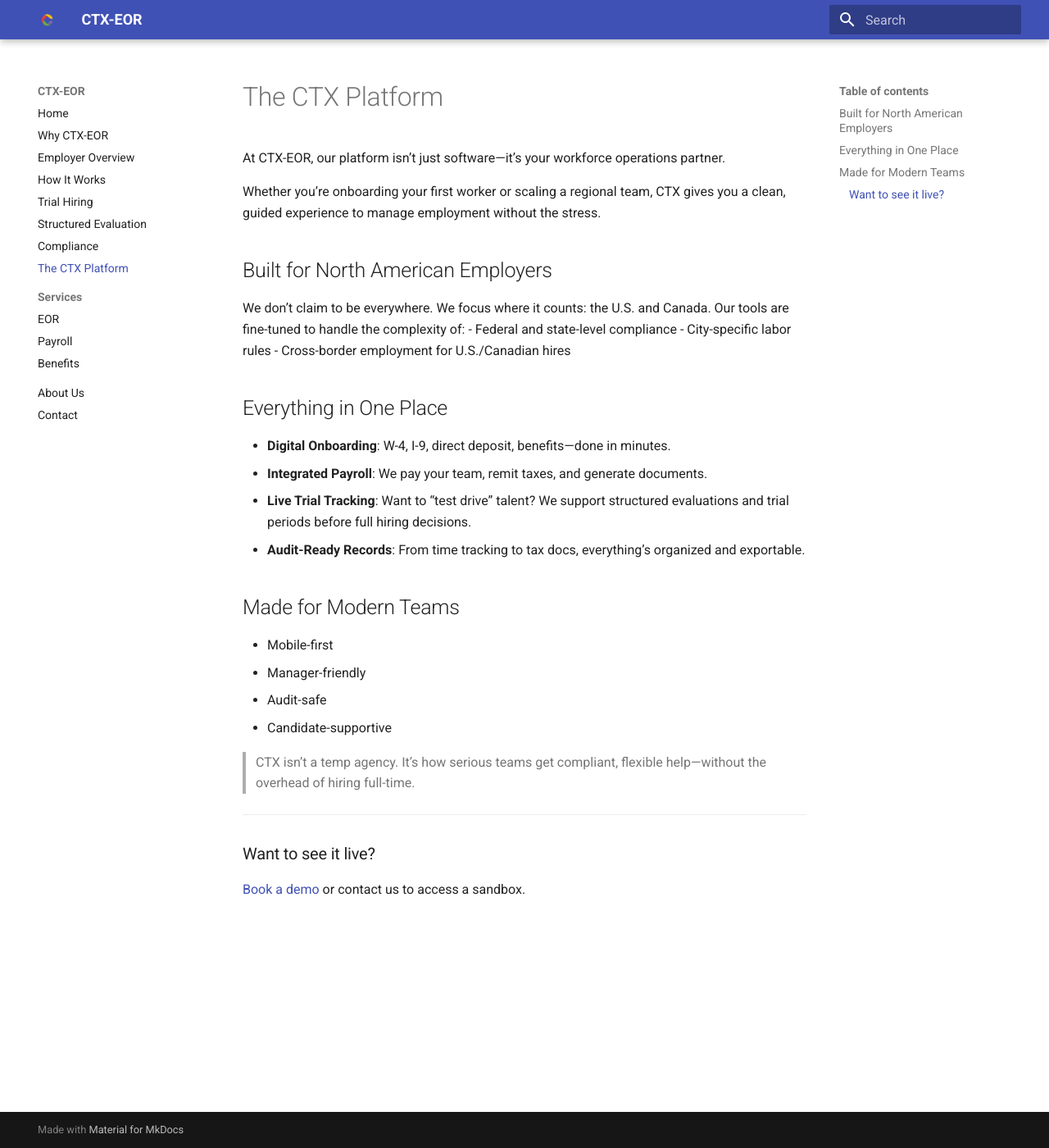
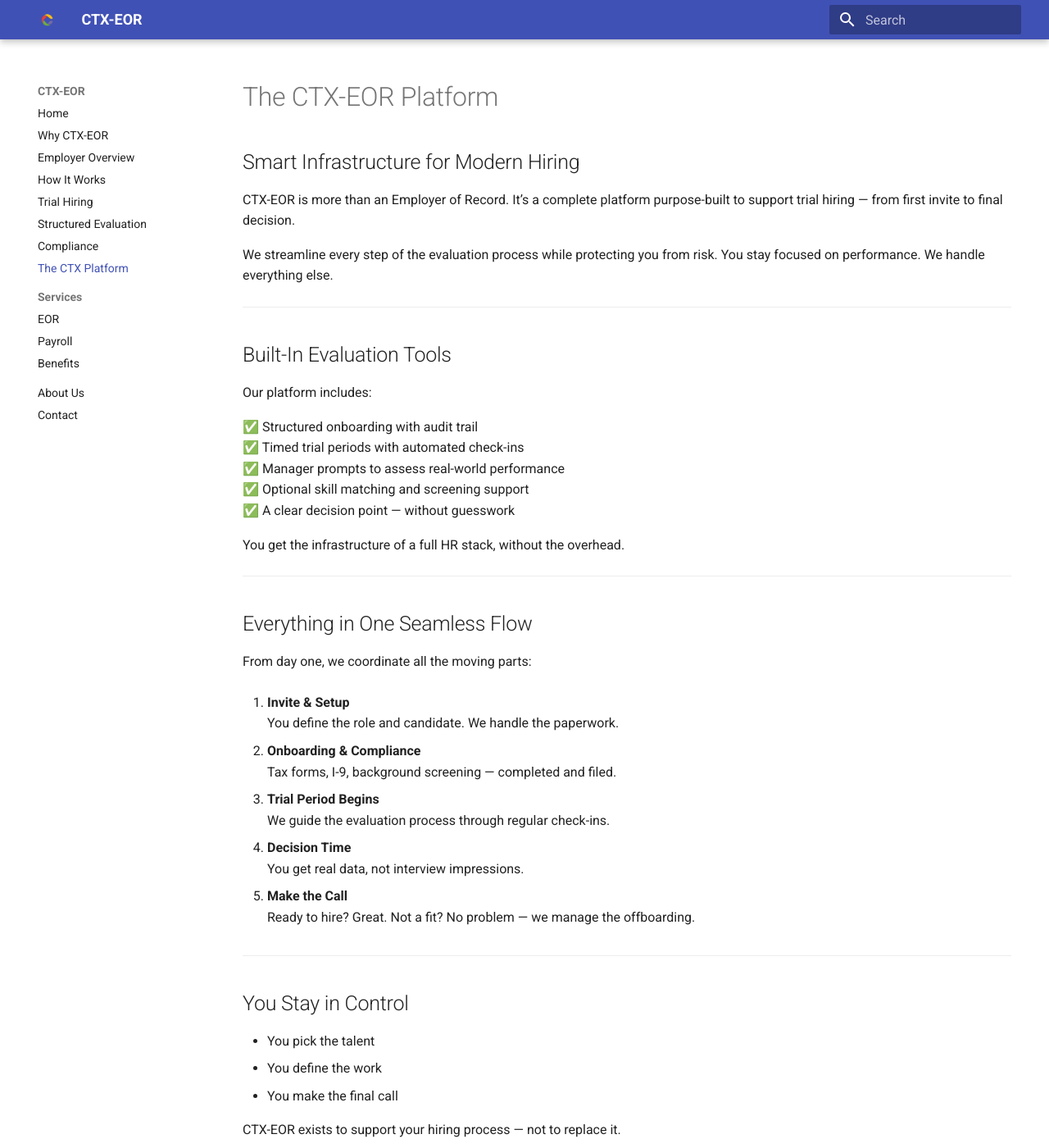
Before and after one commit to cirrusflyer275ds/ctx-eor-site, an MkDocs documentation site: the page built from docs/platform.md, in a window 1280 px wide and 1400 px high. Shown: the whole window at 82% size. Built offline with MkDocs 1.6.1 and Material for MkDocs 9.7.7, drawn with Linux system fonts in a browser that asks for light colours; some of the changed text lies outside the part shown.

Commit message:
Update platform.md

```diff
--- a/docs/platform.md
+++ b/docs/platform.md
@@ -1,34 +1,74 @@
+---
+title: The CTX Platform
+hide:
+  - toc
+---
 
-# The CTX Platform
+# The CTX-EOR Platform
 
-At CTX-EOR, our platform isn’t just software—it’s your workforce operations partner.
+## Smart Infrastructure for Modern Hiring
 
-Whether you’re onboarding your first worker or scaling a regional team, CTX gives you a clean, guided experience to manage employment without the stress.
+CTX-EOR is more than an Employer of Record. It’s a complete platform purpose-built to support trial hiring — from first invite to final decision.
 
-## Built for North American Employers
+We streamline every step of the evaluation process while protecting you from risk. You stay focused on performance. We handle everything else.
 
-We don’t claim to be everywhere. We focus where it counts: the U.S. and Canada. Our tools are fine-tuned to handle the complexity of:
-- Federal and state-level compliance
-- City-specific labor rules
-- Cross-border employment for U.S./Canadian hires
+---
 
-## Everything in One Place
+## Built-In Evaluation Tools
 
-- **Digital Onboarding**: W-4, I-9, direct deposit, benefits—done in minutes.
-- **Integrated Payroll**: We pay your team, remit taxes, and generate documents.
-- **Live Trial Tracking**: Want to “test drive” talent? We support structured evaluations and trial periods before full hiring decisions.
-- **Audit-Ready Records**: From time tracking to tax docs, everything’s organized and exportable.
+Our platform includes:
 
-## Made for Modern Teams
+✅ Structured onboarding with audit trail
+✅ Timed trial periods with automated check-ins
+✅ Manager prompts to assess real-world performance
+✅ Optional skill matching and screening support
+✅ A clear decision point — without guesswork
 
-- Mobile-first
-- Manager-friendly
-- Audit-safe
-- Candidate-supportive
+You get the infrastructure of a full HR stack, without the overhead.
 
-> CTX isn’t a temp agency. It’s how serious teams get compliant, flexible help—without the overhead of hiring full-time.
+---
 
-----
+## Everything in One Seamless Flow
 
-### Want to see it live?
-[Book a demo](#) or contact us to access a sandbox.
+From day one, we coordinate all the moving parts:
+
+1. **Invite & Setup**
+   You define the role and candidate. We handle the paperwork.
+
+2. **Onboarding & Compliance**
+   Tax forms, I-9, background screening — completed and filed.
+
+3. **Trial Period Begins**
+   We guide the evaluation process through regular check-ins.
+
+4. **Decision Time**
+   You get real data, not interview impressions.
+
+5. **Make the Call**
+   Ready to hire? Great. Not a fit? No problem — we manage the offboarding.
+
+---
+
+## You Stay in Control
+
+- You pick the talent
+- You define the work
+- You make the final call
+
+CTX-EOR exists to support your hiring process — not to replace it.
+
+---
+
+## Fast. Compliant. Transparent.
+
+- 🔐 Secure document and identity verification
+- 💬 Mobile-friendly workflow and communication
+- 🗂 Digital audit trail with exportable records
+- 🚀 Most workers are ready to go in under 24 hours
+
+It’s the future of compliant hiring — built for speed and accountability.
+
+---
+
+[See How It Works →](how-it-works.md)
+[Book a Free Consultation →](#)
```
